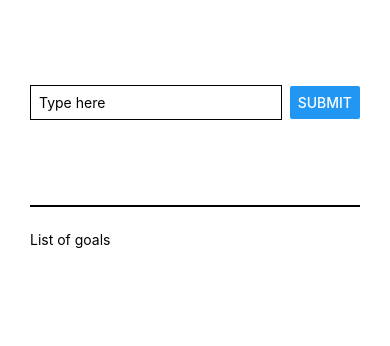
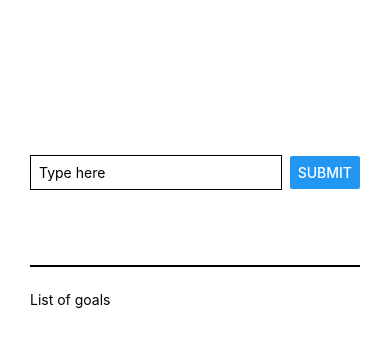
Before and after one commit to ytsykvas/shopping-list-with-React-Native, a React Native app: screen / in a window 390 px wide. Shown: the top 346 px of the page. Built offline with nearby package versions, Linux system fonts and the light colour scheme.

Commit message:
Handling-events

```diff
--- a/App.js
+++ b/App.js
@@ -1,11 +1,27 @@
+import { useState } from 'react';
 import { StyleSheet, Text, View, Button, TextInput } from 'react-native';
 
 export default function App() {
+  const [enteredGoalText, setEnteredGoalText] = useState('');
+
+  function goalInputHandler(enteredText) {
+    setEnteredGoalText(enteredText);
+  }
+
+  function addGoalHandler() {
+    console.log(enteredGoalText);
+  }
+
   return (
     <View style={styles.appContainer}>
       <View style={styles.inputContainer}>
-        <TextInput style={styles.textInput} placeholder='Type here'/>
-        <Button title='submit'/>
+        <TextInput
+          style={styles.textInput}
+          placeholder="Type here"
+          onChangeText={goalInputHandler}
+          value={enteredGoalText}
+        />
+        <Button title="submit" onPress={addGoalHandler} />
       </View>
       <View style={styles.goalsContainer}>
         <Text>List of goals</Text>
@@ -17,8 +33,8 @@ export default function App() {
 const styles = StyleSheet.create({
   appContainer: {
     flex: 1,
-    padingTop: 80,
-    paddingHorizontal: 30
+    paddingTop: 80,
+    paddingHorizontal: 30,
   },
   inputContainer: {
     flex: 1,
@@ -26,16 +42,16 @@ const styles = StyleSheet.create({
     justifyContent: 'space-between',
     alignItems: 'center',
     marginBottom: 24,
-    borderBottomWidth: 2
+    borderBottomWidth: 2,
   },
   textInput: {
     borderWidth: 1,
-    boederColor: 'black',
+    borderColor: 'black',
     width: '80%',
     marginRight: 8,
-    padding: 8
+    padding: 8,
   },
   goalsContainer: {
-    flex: 3
-  }
+    flex: 3,
+  },
 });
```
